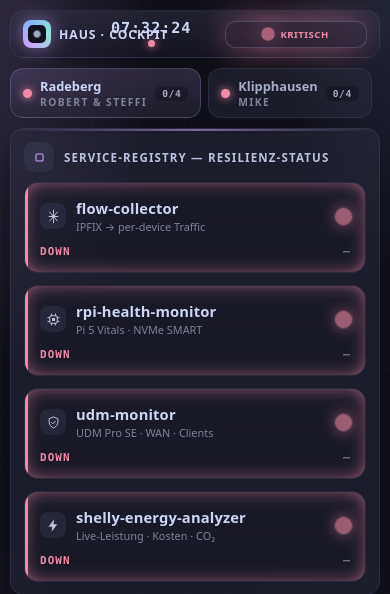
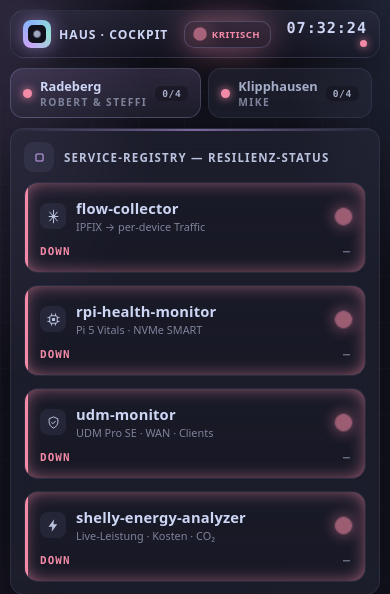
Before and after one commit to robeertm/hass-addons, a Flask app: page / in a window 390 px wide. Shown: the top 594 px of the page. Run offline with Flask 3, Linux system fonts and the light colour scheme.

Commit message:
haus_cockpit 1.4.2: mobile Topbar-Überlappung gefixt (stale ≤720-Regeln entfernt)
Co-Authored-By: Claude Opus 4.8 <noreply@anthropic.com>

```diff
--- a/haus_cockpit/app/static/css/cockpit.css
+++ b/haus_cockpit/app/static/css/cockpit.css
@@ -311,10 +311,8 @@ body::after{ /* faint grid */
 }
 @media(max-width:720px){
   .card,.card.half,.card.span8{grid-column:span 12}
-  .gauges{grid-template-columns:repeat(2,1fr)}
-  .overall{order:3; width:100%; justify-content:center}
-  .clock{align-items:center; width:100%}
   .grid3{grid-template-columns:repeat(3,1fr)}
+  /* Topbar-Regeln leben jetzt komplett im v6-Mobile-Block (≤820px) */
 }
 
 /* ═══════════════════════════════════════════════════════════════════════════
@@ -723,12 +721,16 @@ body::after{ /* faint grid */
   .brand .logo::after{inset:5px; border-radius:5px}
   .brand h1{font-size:.76rem; letter-spacing:.08em; white-space:nowrap}
   .brand .sub{display:none}
-  .overall{margin:0 auto; padding:6px 10px; gap:7px; border-radius:10px; min-width:0}
-  .overall .beacon{width:10px; height:10px}
+  /* Alt-Regeln aus dem ursprünglichen ≤720-Block explizit neutralisieren
+     (order:3/width:100% quetschten die Items → Uhrzeit überlappte den Titel) */
+  .brand{flex:0 1 auto}
+  .overall{order:0; width:auto; flex:0 1 auto; justify-content:flex-start;
+           margin:0 auto; padding:6px 10px; gap:7px; border-radius:10px; min-width:0}
+  .overall .beacon{width:10px; height:10px; flex:none}
   .overall .otext{font-size:.6rem; letter-spacing:.05em; white-space:nowrap;
                   max-width:36vw; overflow:hidden; text-overflow:ellipsis}
   .overall .ocounts{display:none}
-  .clock{min-width:0}
+  .clock{width:auto; min-width:0; flex:none; align-items:flex-end}
   .clock .time{font-size:.95rem}
   .clock .date{display:none}
   #mqtt-text{display:none}
--- a/haus_cockpit/config.yaml
+++ b/haus_cockpit/config.yaml
@@ -1,5 +1,5 @@
 name: HAUS Cockpit (Klipphausen)
-version: "1.4.1"
+version: "1.4.2"
 slug: haus_cockpit
 description: Read-only Ops-Cockpit für Klipphausen — Huawei-Solar, Internet & Sicherheit, ALLE Sensoren (Explorer), Klima, Pi/UDM/BLE. Nur Mikes Haus, schaltet nichts.
 url: https://github.com/robeertm/hass-addons/tree/main/haus_cockpit
```
